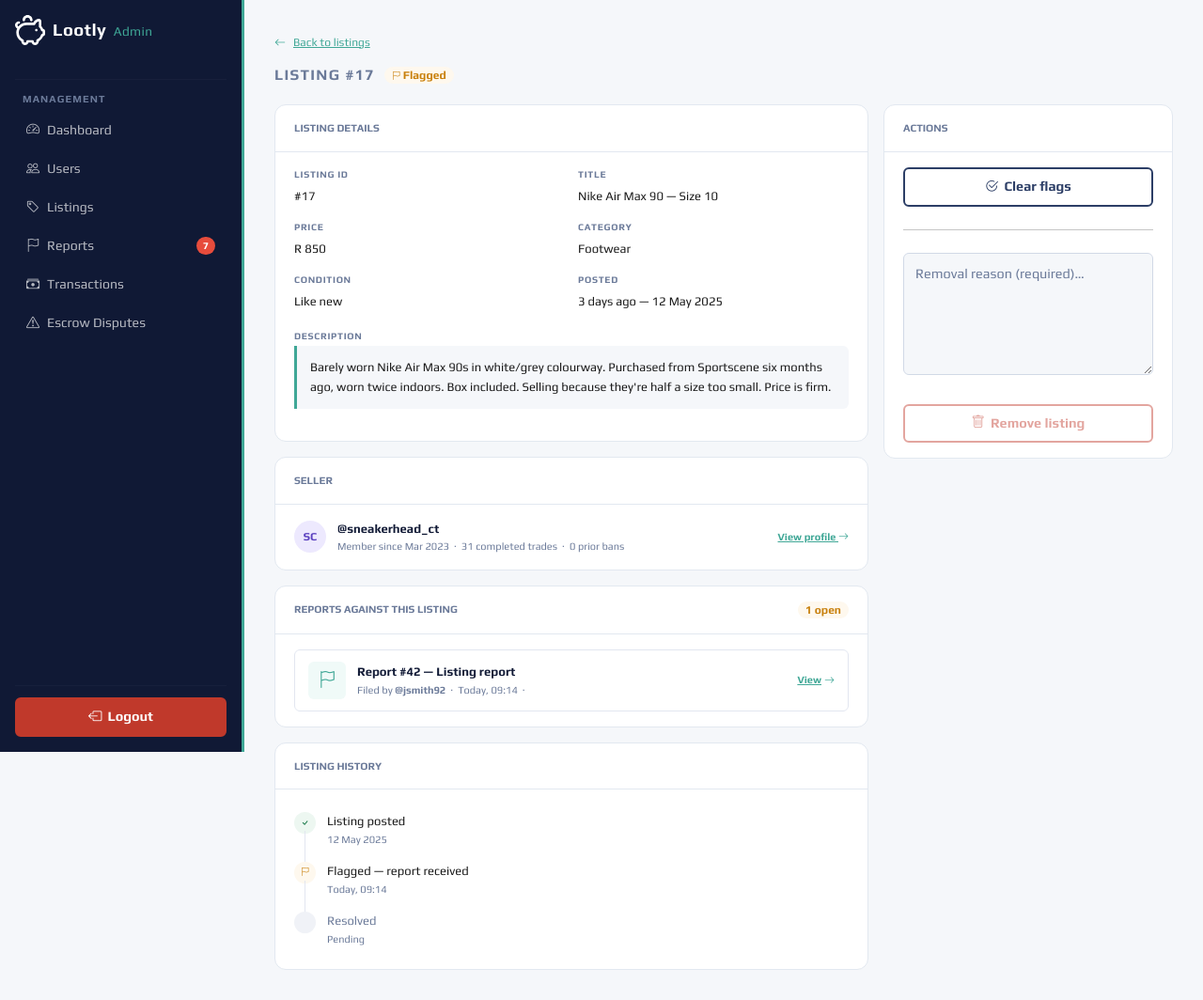
After one commit to DylanKemper/c2c-platform, a PHP site: page /admin/listing-detail.php in a window 1280 px wide. The commit adds this page. Shown: the whole page at 94% size. Run offline with PHP 8.4, Linux system fonts and the light colour scheme.

Commit message:
feat: enhance user interface with consistent avatar styling and update report links

```diff
--- a/admin/css/style.css
+++ b/admin/css/style.css
@@ -754,6 +754,7 @@
     font-size: 12px;
     font-weight: 700;
     flex-shrink: 0;
+    vertical-align: middle;
 }
 
 .user-name {
--- a/admin/dashboard.php
+++ b/admin/dashboard.php
@@ -132,7 +132,7 @@
                                     <div class="action-text">Listing #441 — suspected fake item</div>
                                     <div class="action-meta">Reported by @mike_t · 3h ago</div>
                                 </div>
-                                <a href="admin/report-detail.php?id=1" class="action-btn">Review</a>
+                                <a href="report-detail.php?id=1" class="action-btn">Review</a>
                             </div>
 
                             <div class="action-item action-item--alert">
@@ -141,7 +141,7 @@
                                     <div class="action-text">User @scammer99 — harassment</div>
                                     <div class="action-meta">Reported by @lisa_m · 5h ago</div>
                                 </div>
-                                <a href="admin/report-detail.php?id=2" class="action-btn">Review</a>
+                                <a href="report-detail.php?id=2" class="action-btn">Review</a>
                             </div>
 
                             <div class="action-item action-item--warn">
@@ -150,7 +150,7 @@
                                     <div class="action-text">Escrow #TXN8803 — buyer no-show</div>
                                     <div class="action-meta">Opened by @seller_dan · 1d ago</div>
                                 </div>
-                                <a href="admin/transactions.php?id=8803" class="action-btn">Review</a>
+                                <a href="dispute-detail.php?id=8803" class="action-btn">Review</a>
                             </div>
                         </div>
                     </div>
--- /dev/null
+++ b/admin/listing-detail.php
@@ -0,0 +1,207 @@
+<!DOCTYPE html>
+<html lang="en">
+
+<head>
+    <meta charset="UTF-8">
+    <meta name="viewport" content="width=device-width, initial-scale=1.0">
+    <title>Listing #17 — Lootly Admin</title>
+    <link rel="stylesheet" href="https://cdn.jsdelivr.net/npm/bootstrap@5.3.0/dist/css/bootstrap.min.css">
+    <link rel="stylesheet" href="https://cdn.jsdelivr.net/npm/bootstrap-icons@1.11.0/font/bootstrap-icons.css">
+    <link href="https://fonts.googleapis.com/css2?family=Play:wght@400;700&display=swap" rel="stylesheet">
+    <link rel="stylesheet" href="css/style.css">
+</head>
+
+<body>
+
+    <!-- Mobile warning (hidden on desktop) -->
+    <div class="d-md-none alert alert-warning text-center p-3 admin-mobile-warning" style="display:none!important">
+        The admin panel is optimised for desktop. Some features may not display correctly on mobile.
+    </div>
+
+    <div class="d-flex">
+
+        <!-- SIDEBAR -->
+        <?php
+        $active_page = 'listings';
+        include 'partials/sidebar.php';
+        ?>
+
+        <!-- MAIN CONTENT -->
+        <div class="main-content flex-grow-1">
+
+            <a href="listings.php" class="page-back">
+                <i class="bi bi-arrow-left"></i> Back to listings
+            </a>
+            <div class="page-heading-row">
+                <h1 class="page-heading">Listing #17</h1>
+                <span class="badge badge--warning">
+                    <i class="bi bi-flag" style="font-size:9px"></i> Flagged
+                </span>
+            </div>
+
+            <div class="row g-3 align-items-start">
+
+                <!-- LEFT COLUMN -->
+                <div class="col-md-8 d-flex flex-column gap-3">
+
+                    <!-- Listing details panel -->
+                    <div class="panel">
+                        <div class="panel__header">
+                            <span class="panel__title">Listing details</span>
+                        </div>
+                        <div class="panel__body">
+                            <div class="report-grid">
+                                <div class="report-item">
+                                    <label>Listing ID</label>
+                                    <span>#17</span>
+                                </div>
+                                <div class="report-item">
+                                    <label>Title</label>
+                                    <span>Nike Air Max 90 &mdash; Size 10</span>
+                                </div>
+                                <div class="report-item">
+                                    <label>Price</label>
+                                    <span>R 850</span>
+                                </div>
+                                <div class="report-item">
+                                    <label>Category</label>
+                                    <span>Footwear</span>
+                                </div>
+                                <div class="report-item">
+                                    <label>Condition</label>
+                                    <span>Like new</span>
+                                </div>
+                                <div class="report-item">
+                                    <label>Posted</label>
+                                    <span>3 days ago &mdash; 12 May 2025</span>
+                                </div>
+                            </div>
+
+                            <div class="report-item mt-2">
+                                <label>Description</label>
+                            </div>
+                            <div class="report-reason-box">
+                                Barely worn Nike Air Max 90s in white/grey colourway. Purchased from Sportscene
+                                six months ago, worn twice indoors. Box included. Selling because they're half a
+                                size too small. Price is firm.
+                            </div>
+                        </div>
+                    </div>
+
+                    <!-- Seller panel -->
+                    <div class="panel">
+                        <div class="panel__header">
+                            <span class="panel__title">Seller</span>
+                        </div>
+                        <div class="panel__body">
+                            <div class="user-row">
+                                <div class="user-avatar">SC</div>
+                                <div>
+                                    <div class="user-name">@sneakerhead_ct</div>
+                                    <div class="user-sub">
+                                        Member since Mar 2023 &nbsp;&middot;&nbsp; 31 completed trades &nbsp;&middot;&nbsp; 0 prior bans
+                                    </div>
+                                </div>
+                                <a href="user-detail.php?id=88" class="user-link">
+                                    View profile <i class="bi bi-arrow-right"></i>
+                                </a>
+                            </div>
+                        </div>
+                    </div>
+
+                    <!-- Reports against this listing -->
+                    <div class="panel">
+                        <div class="panel__header">
+                            <span class="panel__title">Reports against this listing</span>
+                            <span class="badge badge--warning">1 open</span>
+                        </div>
+                        <div class="panel__body d-flex flex-column gap-2">
+
+                            <div class="report-object-preview">
+                                <div class="report-object-icon-box"><i class="bi bi-flag"></i></div>
+                                <div>
+                                    <div class="report-object-name">Report #42 &mdash; Listing report</div>
+                                    <div class="report-object-sub">
+                                        Filed by <strong>@jsmith92</strong> &nbsp;&middot;&nbsp; Today, 09:14
+                                        &nbsp;&middot;&nbsp;
+                                    </div>
+                                </div>
+                                <a href="report-detail.php?id=42" class="report-object-link">View <i class="bi bi-arrow-right"></i></a>
+                            </div>
+
+                        </div>
+                    </div>
+
+                    <!-- Listing status timeline -->
+                    <div class="panel">
+                        <div class="panel__header">
+                            <span class="panel__title">Listing history</span>
+                        </div>
+                        <div class="panel__body">
+                            <div class="timeline">
+                                <div class="tl-item">
+                                    <div class="tl-dot tl-dot-done"><i class="bi bi-check"></i></div>
+                                    <div>
+                                        <div class="tl-text">Listing posted</div>
+                                        <div class="tl-time">12 May 2025</div>
+                                    </div>
+                                </div>
+                                <div class="tl-item">
+                                    <div class="tl-dot tl-dot-active"><i class="bi bi-flag" style="font-size:9px"></i></div>
+                                    <div>
+                                        <div class="tl-text">Flagged &mdash; report received</div>
+                                        <div class="tl-time">Today, 09:14</div>
+                                    </div>
+                                </div>
+                                <div class="tl-item">
+                                    <div class="tl-dot tl-dot-pending"><i class="bi bi-circle-dashed"></i></div>
+                                    <div>
+                                        <div class="tl-text" style="color:var(--muted)">Resolved</div>
+                                        <div class="tl-time">Pending</div>
+                                    </div>
+                                </div>
+                            </div>
+                        </div>
+                    </div>
+
+                </div>
+
+                <!-- RIGHT COLUMN: action panel -->
+                <div class="col-md-4">
+                    <div class="panel">
+                        <div class="panel__header">
+                            <span class="panel__title">Actions</span>
+                        </div>
+                        <div class="panel__body d-flex flex-column gap-2">
+
+                            <!-- Clear flags — no prerequisite -->
+                            <button class="btn-platform btn-outline" id="btn-clear">
+                                <i class="bi bi-check2-circle"></i> Clear flags
+                            </button>
+
+                            <hr class="panel-divider">
+
+                            <!-- Remove listing — reason required -->
+                            <div class="form-field">
+                                <textarea
+                                    id="remove-reason"
+                                    name="remove_reason"
+                                    class="form-textarea"
+                                    rows="4"
+                                    placeholder="Removal reason (required)&hellip;"></textarea>
+                            </div>
+
+                            <button class="btn-platform btn-danger-outline" id="btn-remove" disabled style="opacity:0.45">
+                                <i class="bi bi-trash"></i> Remove listing
+                            </button>
+
+                        </div>
+                    </div>
+                </div>
+
+            </div>
+        </div>
+    </div>
+</body>
+
+</html>
--- a/admin/listings.php
+++ b/admin/listings.php
@@ -60,7 +60,7 @@
                                 <td>R 12,500</td>
                                 <td>12 Jan 2025</td>
                                 <td>
-                                    <a href="listing-details.php?id=1" class="btn-platform btn-primary-solid view-btn">View</a>
+                                    <a href="listing-detail.php?id=1" class="btn-platform btn-primary-solid view-btn">View</a>
                                 </td>
                             </tr>
 
@@ -72,7 +72,7 @@
                                 <td>R 28,000</td>
                                 <td>3 Feb 2025</td>
                                 <td>
-                                    <a href="listing-details.php?id=2" class="btn-platform btn-primary-solid view-btn">View</a>
+                                    <a href="listing-detail.php?id=2" class="btn-platform btn-primary-solid view-btn">View</a>
                                 </td>
                             </tr>
 
@@ -84,7 +84,7 @@
                                 <td>R 4,200</td>
                                 <td>19 Mar 2025</td>
                                 <td>
-                                    <a href="listing-details.php?id=3" class="btn-platform btn-primary-solid view-btn">View</a>
+                                    <a href="listing-detail.php?id=3" class="btn-platform btn-primary-solid view-btn">View</a>
                                 </td>
                             </tr>
                         </tbody>
```
Also changed, not shown: admin/disputes.php (+50 -10 lines), admin/reports.php (+20 -5 lines), admin/transactions.php (+50 -10 lines), admin/users.php (+20 -4 lines).
